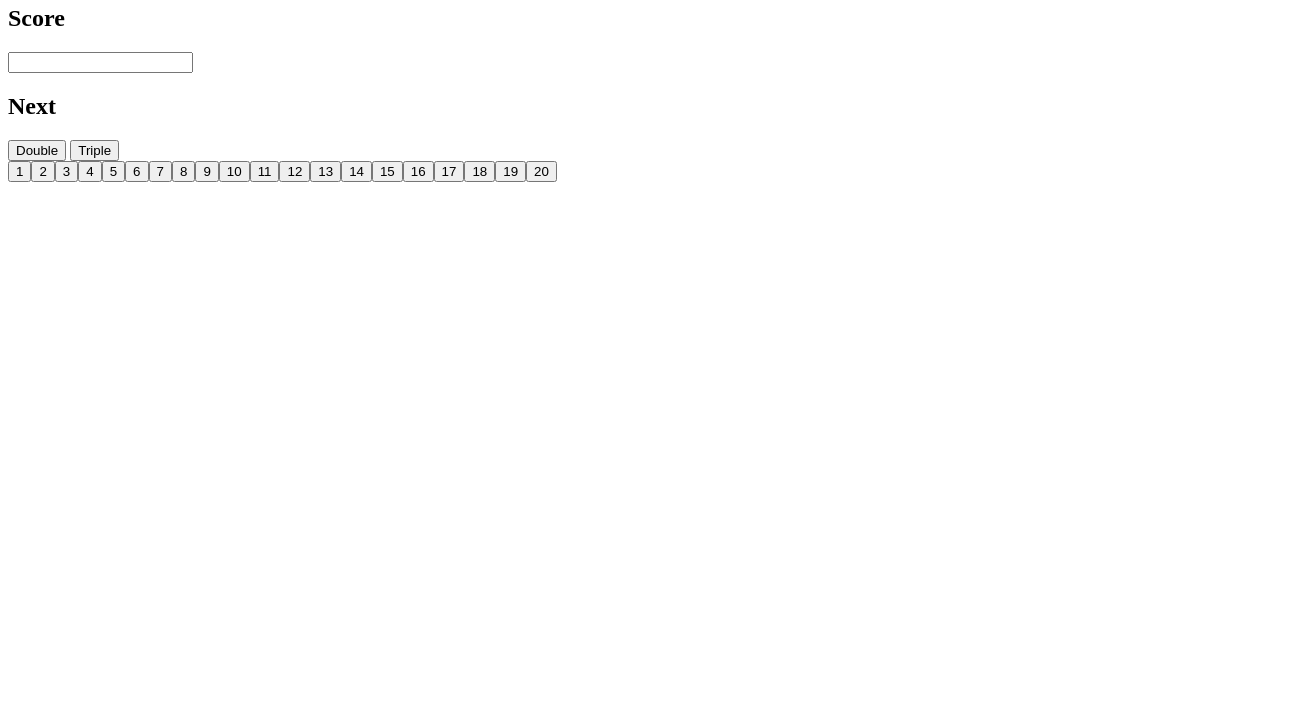
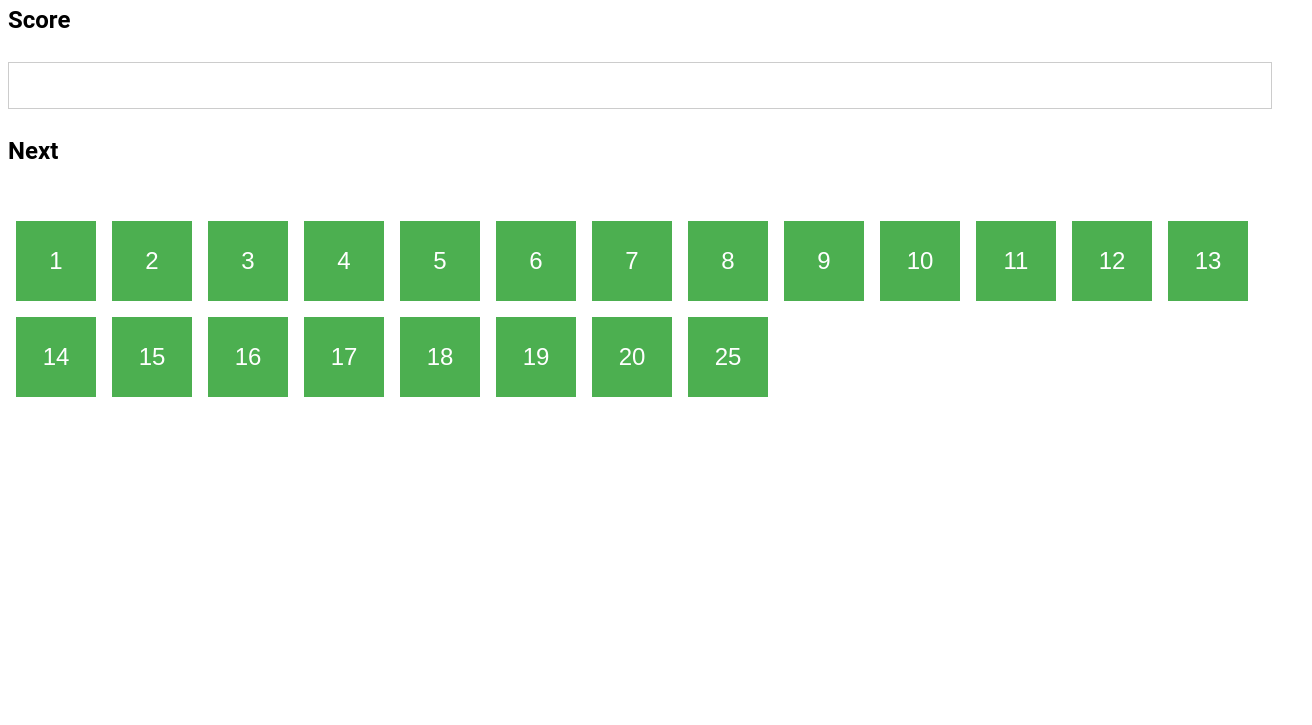
Before and after one commit to radek-svanda-elder/double-out, a plain HTML site: page static/index.html in a window 1280 px wide. Shown: the part 75-800 px from the top of the page, 1312 px wide, since content can reach past the window. Drawn offline with Linux system fonts and the light colour scheme.

Commit message:
Quick style fixes

```diff
--- /dev/null
+++ b/static/css/style.css
@@ -0,0 +1,34 @@
+body {
+    font-size: 16px;
+    font-family: 'Roboto', sans-serif;
+}
+
+input[type="text"], input[type="password"], input[type="email"], select {
+    width: 100%;
+    padding: 12px 20px;
+    margin: 8px 0;
+    display: inline-block;
+    border: 1px solid #ccc;
+    box-sizing: border-box;
+    font-size: large;
+}
+
+button {
+    background-color: #4CAF50;
+    color: white;
+    padding: 14px 20px;
+    margin: 8px 8px;
+    border: none;
+    cursor: pointer;
+    font-size: x-large;
+
+    height: 80px;
+    width: 80px;
+}
+
+#next {
+    padding: 14px 20px;
+    border: none;
+    font-size: x-large;
+    width: 100%;
+}
--- a/static/index.html
+++ b/static/index.html
@@ -1,8 +1,10 @@
 <!DOCTYPE html>
 <html>
 <head>
-    <title>My Web Page</title>
+    <title>Double Out</title>
+    <meta name="viewport" content="width=device-width, initial-scale=1.0">
     <script type="text/javascript" src="js/script.js"></script>
+    <link rel="stylesheet" type="text/css" href="css/style.css">
 </head>
 <body>
     <h1>Double out counter</h1>
@@ -14,10 +16,10 @@
         <h2>Next</h2>
         <div id="next"></div>
 
-        <div id="dt">
+        <!-- <div id="dt">
             <button type="button" onclick="toggleDouble()">Double</button>
             <button type="button" onclick="toggleTripple()">Triple</button>
-        </div>
+        </div> -->
         <div id="buttons">
         </div>
     </form>
--- a/static/js/script.js
+++ b/static/js/script.js
@@ -76,4 +76,6 @@ window.onload = function() {
     for (let i = 1; i <= 20; i++) {
         addButton(i);
     }
+
+    addButton(25);
 };
```
